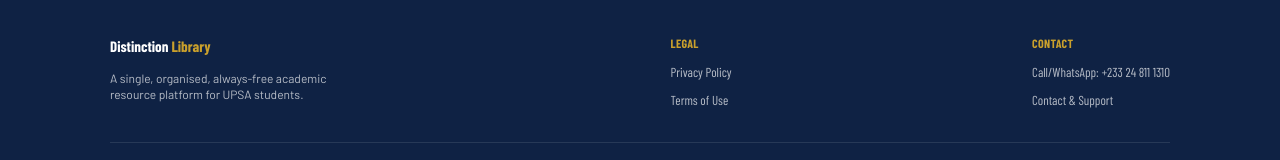
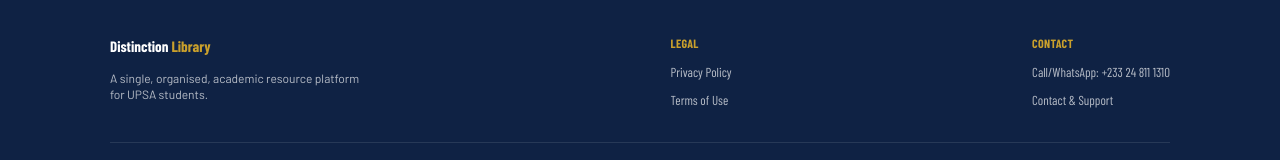
Before and after one commit to johnadamsmahama/distinction-library, a Next.js app: page / in a window 1280 px wide. Shown: the part 3751-3911 px from the top of the page. Built offline with nearby package versions, Linux system fonts and the light colour scheme; no server answers; the database is empty; a web font is replaced by a local one.

Commit message:
Remove 'always-free' from footer description

```diff
--- a/components/Footer.tsx
+++ b/components/Footer.tsx
@@ -10,7 +10,7 @@ export default function Footer() {
               <span className="text-white">Distinction</span> <span className="text-gold">Library</span>
             </div>
             <p className="font-body text-xs text-white/70 max-w-[260px] mx-auto sm:mx-0">
-              A single, organised, always-free academic resource platform for UPSA students.
+              A single, organised, academic resource platform for UPSA students.
             </p>
           </div>
 
```
